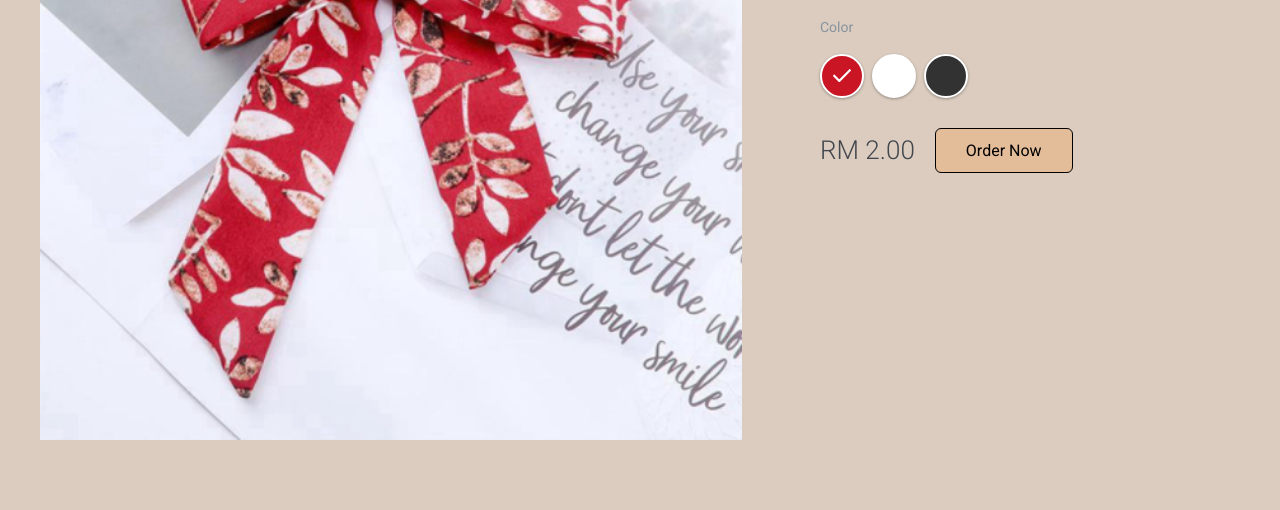
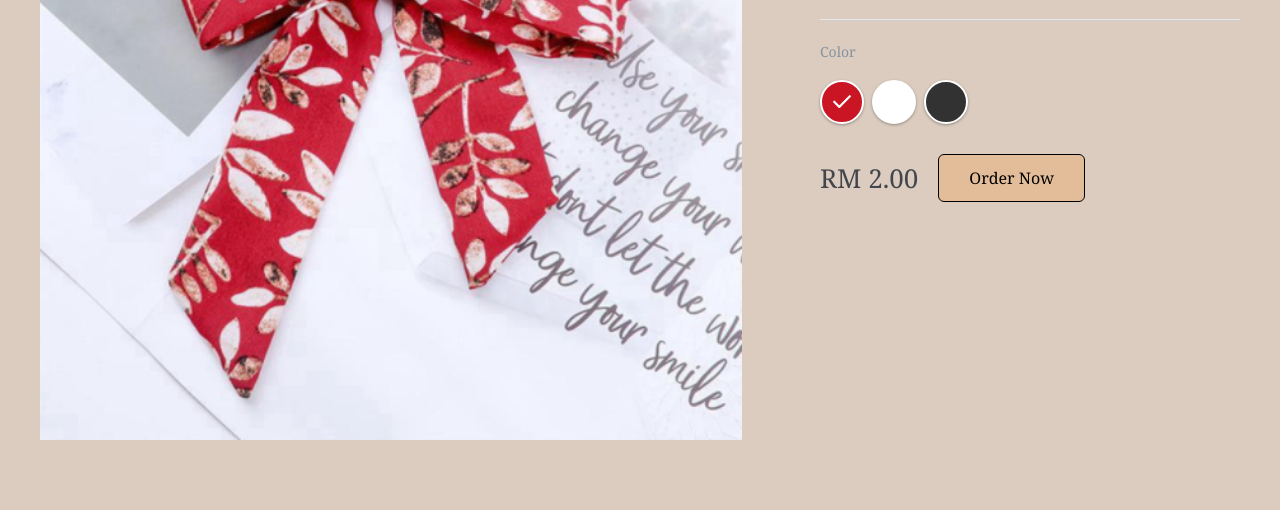
Before and after one commit to FazelinZaini99/IMS-GROUP-ASSIGNMENT, a plain HTML site: page variation/var (1).html in a window 1280 px wide. Shown: the part 290-800 px from the top of the page. Drawn offline with nearby package versions, Linux system fonts and the light colour scheme.

Commit message:
Update var.css

```diff
--- a/variation/var.css
+++ b/variation/var.css
@@ -3,7 +3,7 @@ html, body {
   height: 100%;
   width: 100%;
   margin: 0;
-  font-family: 'Roboto', sans-serif;
+  font-family: Georgia, 'Times New Roman', Times, serif;
   background: #dbccbf;
 }
 
```
